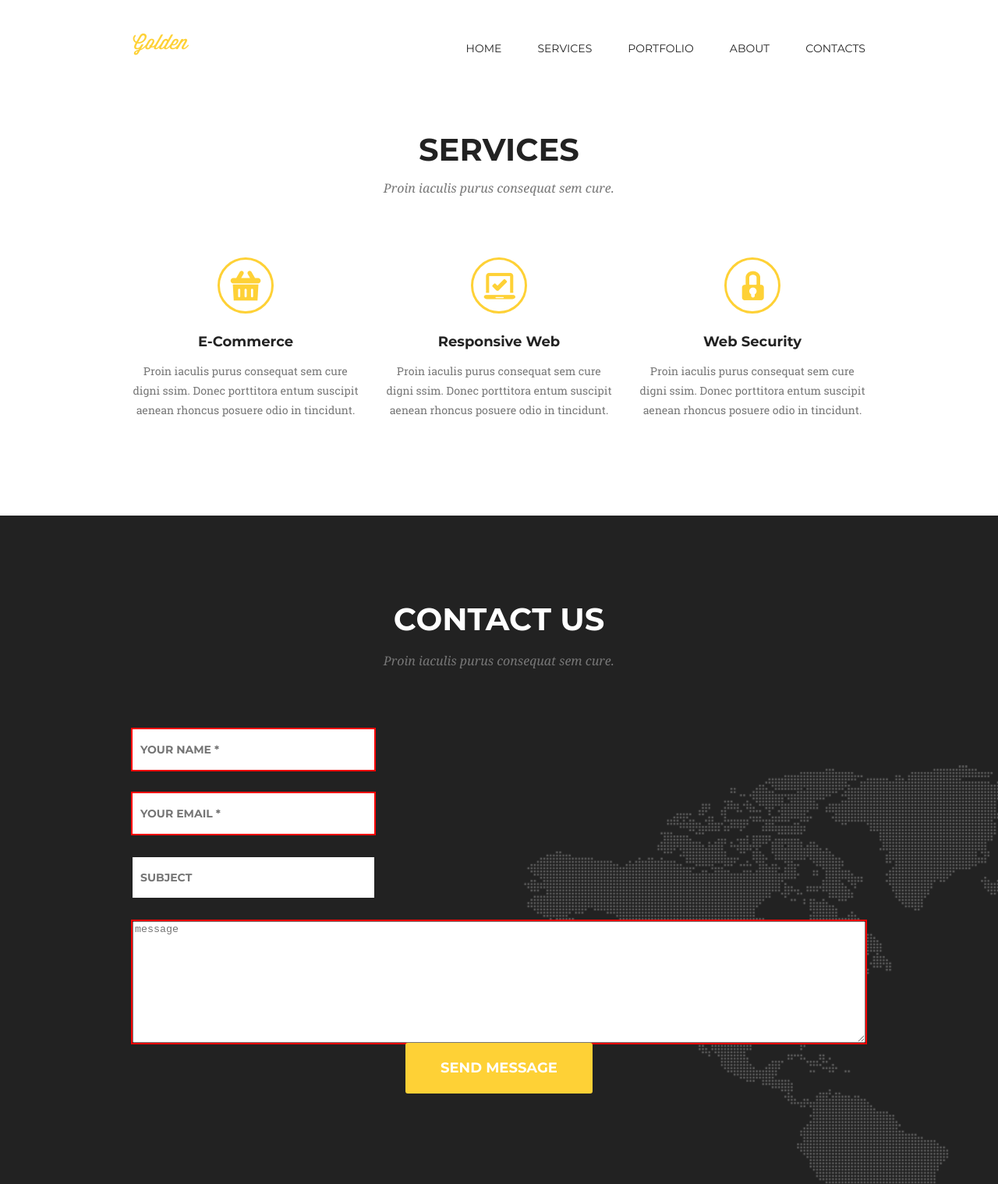
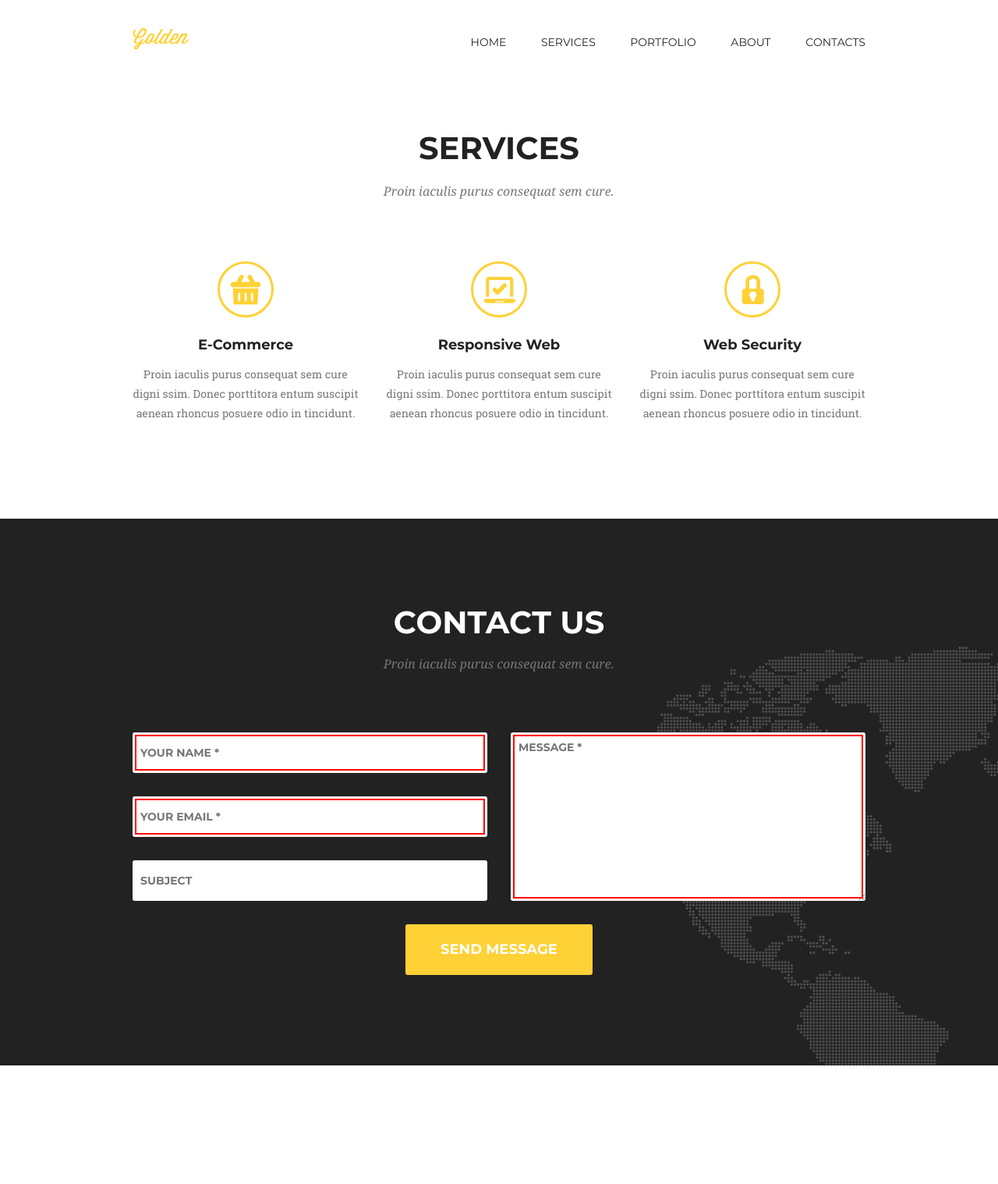
Before and after one commit to EvgeniyGal/goit-fe-course, a plain HTML site: page html-css/module-07/index.html in a window 1280 px wide. Shown: the whole page at 78% size. After the commit the page ends 1366 px from the top, so only its background shows below. Drawn offline with Linux system fonts and the light colour scheme; files whose address does not match are found by name.

Commit message:
Finish module-07 5/07

```diff
--- a/html-css/module-07/css/style.css
+++ b/html-css/module-07/css/style.css
@@ -1,5 +1,9 @@
 @import url(syle_reset.css);
 @import url(fonts.css);
+
+:root {
+  font-size: 62.5%;
+}
 
 .wrap {
   width: 940px;
@@ -9,24 +13,20 @@
 .header {
   display: flex;
   align-items: flex-end;
-  padding-top: 2.75rem;
-  margin-bottom: 6.375rem;
+  justify-content: space-between;
+  padding-top: 3.6rem;
+  margin-bottom: 10.2rem;
 }
 
 .header__link {
-  font-size: 26px;
-  font-family: "WisdomScript";
+  font: 2.6rem "WisdomScript";
   color: #fed136;
   text-decoration: none;
 }
 
-.header__nav {
-  margin-left: auto;
-}
-
 .header__menu__item {
   display: inline-block;
-  margin-right: 2.625rem;
+  margin-right: 4.2rem;
 }
 
 .header__menu__item:last-child {
@@ -34,8 +34,7 @@
 }
 
 .header__menu__link {
-  font-size: 14px;
-  font-family: "MontserratRegular";
+  font: 14px "MontserratRegular";
   color: #222222;
   text-transform: uppercase;
   text-decoration: none;
@@ -45,9 +44,12 @@
   color: #fed136;
 }
 
+.main {
+  margin-bottom: 122px;
+}
+
 .main__title {
-  font-size: 40px;
-  font-family: "MontserratBold";
+  font: 40px "MontserratBold";
   color: rgb(34, 34, 34);
   text-transform: uppercase;
   text-align-last: center;
@@ -57,14 +59,9 @@
 .main__title_span {
   padding-top: 22px;
   display: block;
-  font-size: 16px;
-  font-family: "DroidSerifItalic";
+  font: 16px "DroidSerifItalic";
   color: rgb(119, 119, 119);
   text-transform: none;
-}
-
-.main {
-  margin-bottom: 122px;
 }
 
 .main__content {
@@ -89,7 +86,6 @@
 }
 
 .main__content__item__img > img {
-  display: block;
   position: absolute;
   top: 0;
   left: 0;
@@ -99,7 +95,6 @@
 }
 
 .main__content__item__title {
-  display: inline-block;
   font: 18px MontserratBold;
   color: rgb(34, 34, 34);
 }
@@ -115,6 +110,10 @@
 .contacts {
   background: no-repeat rgb(34, 34, 34) url("../img/map.png");
   background-position: right 0px bottom 0px;
+  padding-bottom: 116px;
+}
+
+.contacts__form {
   text-align: center;
 }
 
@@ -135,33 +134,58 @@
   padding-top: 20px;
 }
 
-.contacts__form{
+.contacts__inputs_cont {
   display: flex;
-  flex-direction: column;
-  flex-wrap: wrap;
+  justify-content: space-between;
+  margin-bottom: 30px;
+}
+
+.contacts__input__box {
+  width: 455px;
 }
 
 .contacts__input {
+  box-sizing: border-box;
+  width: 100%;
   font: 14px MontserratBold;
-  width: 290px;
   color: rgb(187, 187, 187);
   line-height: 52px;
   border: 0;
   padding: 0 10px 0 10px;
-  margin: 0 30px 30px 0;
+  border-radius: 3px;
+  margin-bottom: 30px;
+}
+
+.contacts__input:last-child {
+  margin-bottom: 0;
+}
+
+.contacts__textarea {
+  box-sizing: border-box;
+  width: 455px;
+  color: rgb(187, 187, 187);
+  font: 14px MontserratBold;
+  border: 0;
+  padding: 10px;
+  border-radius: 3px;
 }
 
 .contacts__input::placeholder {
   text-transform: uppercase;
 }
 
-.contacts__input_check:valid{
+.contacts__textarea::placeholder {
+  text-transform: uppercase;
+}
+
+.contacts__input_check:valid {
+  outline-offset: -5px;
   outline: 2px solid green;
 }
-.contacts__input_check:invalid{
+.contacts__input_check:invalid {
+  outline-offset: -5px;
   outline: 2px solid red;
 }
-
 
 .contacts__btn {
   border-radius: 3px;
@@ -174,5 +198,4 @@
   font: 18px MontserratBold;
   color: rgb(255, 255, 255);
   text-transform: uppercase;
-  margin-bottom: 116px;
 }
--- a/html-css/module-07/index.html
+++ b/html-css/module-07/index.html
@@ -13,8 +13,8 @@
       <h1>
         <a href="#" class="header__link">Golden</a>
       </h1>
-      <nav class="header__nav">
-        <ul class="header__menu">
+      <nav>
+        <ul>
           <li class="header__menu__item">
             <a href="#" class="header__menu__link">home</a>
           </li>
@@ -85,16 +85,18 @@
     </main>
 
     <section class="contacts">
-      <div class="contacts__conteiner wrap">
+      <div class="wrap">
+        <form class="contacts__form" action="#">
           <h2 class="contacts__title">
             Contact us
             <span class="contacts_title__span">
               Proin iaculis purus consequat sem cure.
             </span>
           </h2>
-        <form class="contacts__form" action="#">
+          <div class="contacts__inputs_cont">
+            <div class="contacts__input__box">
               <input
-            class="contacts__input_check contacts__input"
+                class="contacts__input contacts__input_check contacts__input"
                 name="userName"
                 type="text"
                 placeholder="your name *"
@@ -102,7 +104,7 @@
                 autofocus
               />
               <input
-            class="contacts__input_check contacts__input"
+                class="contacts__input contacts__input_check contacts__input"
                 placeholder="your email *"
                 name="userEmail"
                 type="email"
@@ -114,15 +116,18 @@
                 name="subject"
                 type="text"
               />
+            </div>
             <textarea
-            class="contacts__input_check"
-            placeholder="message"
+              class="contacts__textarea contacts__input_check"
+              placeholder="message *"
               name="userMassage"
               id="userMassage"
               cols="30"
               rows="10"
               required
             ></textarea>
+          </div>
+
           <button class="contacts__btn" type="submit">send message</button>
         </form>
       </div>
```
Lines whose indentation alone changed are shown as unchanged.
